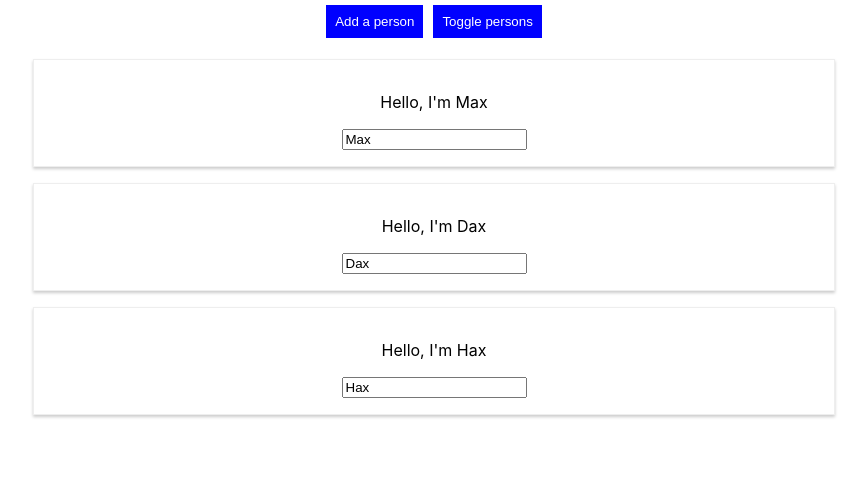
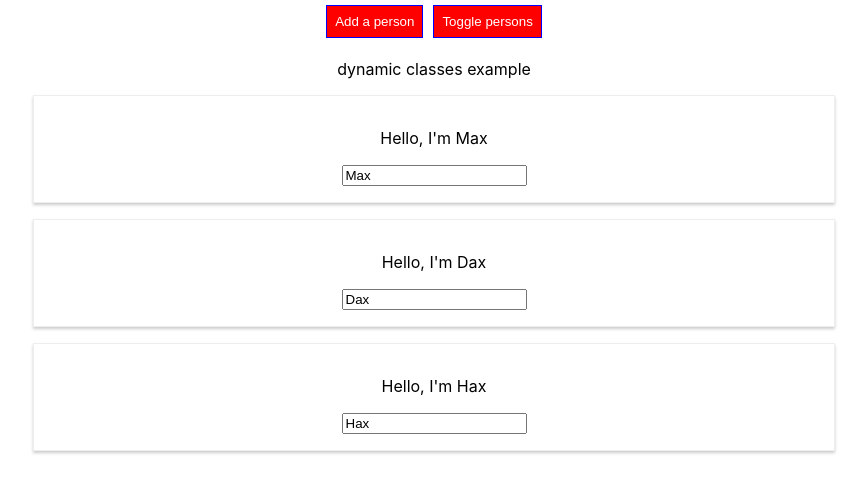
Before and after one commit to WrRaThY/react-course, a React (Create React App) app: page / in a window 1280 px wide. Shown: the top 492 px of the page, without its empty margins (206-1073 px from the left). Built offline with nearby package versions, Linux system fonts and the light colour scheme.

Commit message:
dynamic css classes and styles

```diff
--- a/src/App.css
+++ b/src/App.css
@@ -1,3 +1,11 @@
 .App {
   text-align: center;
 }
+
+.red {
+  color: red;
+}
+
+.bold {
+  font-weight: bold;
+}
--- a/src/App.js
+++ b/src/App.js
@@ -24,22 +24,42 @@ class App extends Component {
     };
 
     render () {
+        return (
+            <div className="App">
+                <button onClick={this.addPersonHandler} style={this.dynamicStyle()}>Add a person</button>
+                <button onClick={this.togglePersonsHandler} style={this.dynamicStyle()}>Toggle persons</button>
+                <p className={this.dynamicClasses()}>dynamic classes example</p>
+                {this.renderPersons()}
+            </div>
+        );
+    }
+
+    dynamicStyle () {
         const style = {
             color: 'white',
-            backgroundColor: 'blue',
+            backgroundColor: 'green',
             border: '1px solid blue',
             padding: '8px',
             cursor: 'pointer',
             margin: '5px'
         };
 
-        return (
-            <div className="App">
-                <button onClick={this.addPersonHandler} style={style}>Add a person</button>
-                <button onClick={this.togglePersonsHandler} style={style}>Toggle persons</button>
-                {this.renderPersons()}
-            </div>
-        );
+        if (this.state.showPersons){
+            style.backgroundColor = 'red';
+        }
+
+        return style;
+    }
+
+    dynamicClasses () {
+        const classes = [];
+        if (this.state.persons.length <= 2) {
+            classes.push('red')
+        }
+        if (this.state.persons.length <= 1) {
+            classes.push('bold')
+        }
+        return classes.join(' ');
     }
 
     renderPersons () {
--- a/src/components/Person/Person.js
+++ b/src/components/Person/Person.js
@@ -3,10 +3,10 @@ import React from 'react';
 import './Person.css';
 
 const person = (props) => {
-    const { name, children, deleteHandler, nameChangeHandler } = props;
+    const { name, children, deletePersonHandler, nameChangeHandler } = props;
 
     return (
-        <div className={"Person"} onClick={deleteHandler}>
+        <div className={"Person"} onClick={deletePersonHandler}>
             <p>Hello, I'm {name}</p>
             <input type={"text"} onChange={nameChangeHandler} value={name}/>
             {children}
```
